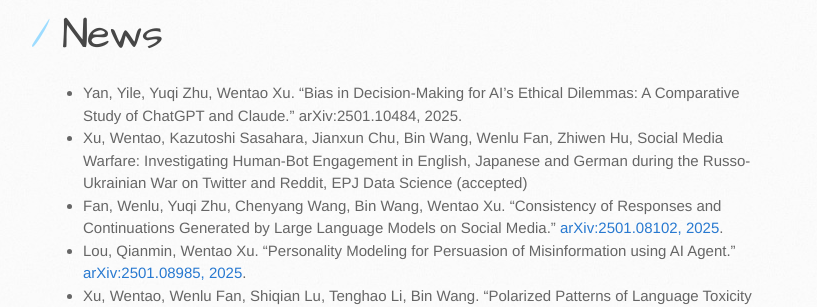
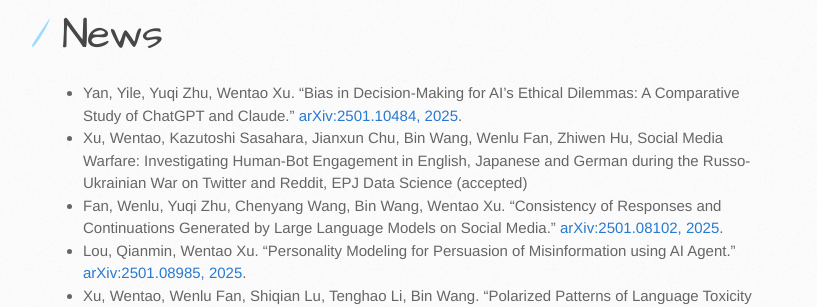
Before and after one commit to myrainbowandsky/myrainbowandsky.github.io, a Jekyll site: the page built from index.md, in a window 1280 px wide and 900 px high, scrolled down 542 px. Shown: the part 176-483 px from the top of the window, without its empty margins (107-924 px from the left). Built offline with Jekyll 4.4.1, drawn with Linux system fonts in a browser that asks for light colours; the repository's description, which GitHub fills in, is left out; part of the change alters nothing that is shown.

```diff
--- a/index.md
+++ b/index.md
@@ -17,7 +17,7 @@ layout: default
 * Email: myrainbowandsky[aT]gmail.com
 
 # News
-* Yan, Yile, Yuqi Zhu, Wentao Xu. "Bias in Decision-Making for AI's Ethical Dilemmas: A Comparative Study of ChatGPT and Claude." arXiv:2501.10484, 2025.
+* Yan, Yile, Yuqi Zhu, Wentao Xu. "Bias in Decision-Making for AI's Ethical Dilemmas: A Comparative Study of ChatGPT and Claude." [arXiv:2501.10484, 2025](https://arxiv.org/abs/2501.10484).
 * Xu, Wentao, Kazutoshi Sasahara, Jianxun Chu, Bin Wang, Wenlu Fan, Zhiwen Hu, Social Media Warfare: Investigating Human-Bot Engagement in English, Japanese and German during the Russo-Ukrainian War on Twitter and Reddit, EPJ Data Science (accepted)
 * Fan, Wenlu, Yuqi Zhu, Chenyang Wang, Bin Wang, Wentao Xu. "Consistency of Responses and Continuations Generated by Large Language Models on Social Media." [arXiv:2501.08102, 2025](https://arxiv.org/abs/2501.08102).
 * Lou, Qianmin, Wentao Xu. "Personality Modeling for Persuasion of Misinformation using AI Agent." [arXiv:2501.08985, 2025](https://arxiv.org/abs/2501.08985).
```
